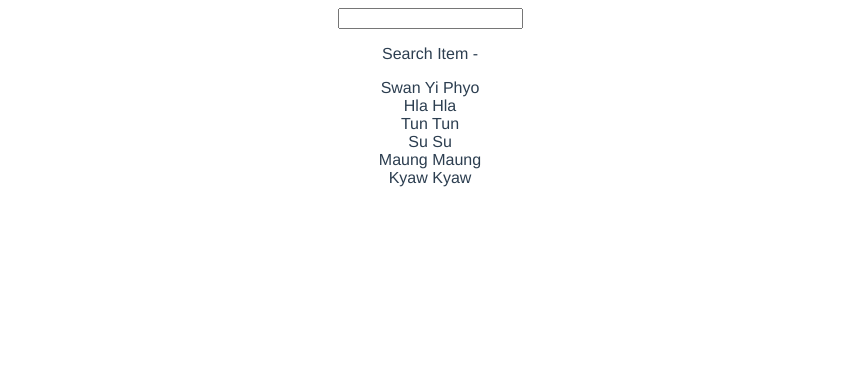
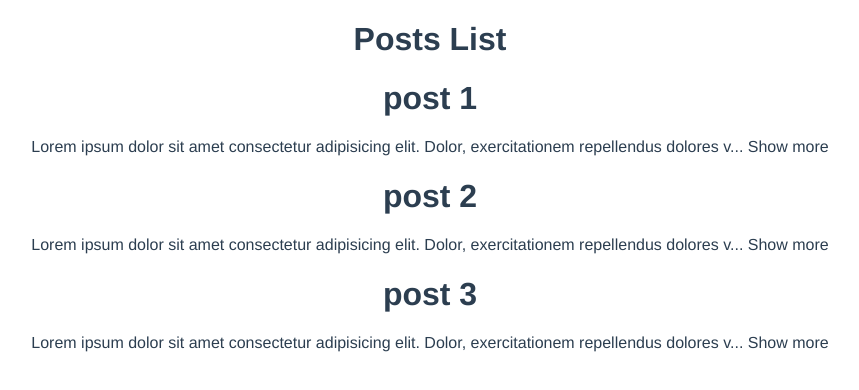
Before and after one commit to fisheeesh/Composition-Api, a Vue app: page / in a window 1280 px wide. Shown: the top 390 px of the page, without its empty margins (210-1069 px from the left). Built offline with nearby package versions, Linux system fonts and the light colour scheme.

Commit message:
props in  composition api

```diff
--- /dev/null
+++ b/src/components/PostsList.vue
@@ -0,0 +1,21 @@
+<template>
+  <h1>Posts List</h1>
+  <div v-for="post in posts" :key="post.id">
+    <SinglePost :post="post"></SinglePost>
+  </div>
+</template>
+
+<script>
+import SinglePost from './SinglePost'
+export default {
+  components: { SinglePost },
+  props: ['posts'],
+  setup(props){
+    console.log(props.posts[0].title)
+  }
+}
+</script>
+
+<style>
+
+</style>
--- /dev/null
+++ b/src/components/SinglePost.vue
@@ -0,0 +1,25 @@
+<template>
+  <h1>{{ post.title }}</h1>
+  <p>{{ isShow ? post.body : cutPostBody }} <span @click="isShow = !isShow">{{ isShow ? '' : 'Show more' }}</span></p>
+
+</template>
+
+<script>
+import { computed, ref } from 'vue';
+
+export default {
+    props : ['post'],
+    setup(props){
+        let isShow = ref(false)
+        let cutPostBody = computed(() => {
+            return props.post.body.substring(0, 100) + "..."
+        })
+
+        return { cutPostBody, isShow }
+    }
+}
+</script>
+
+<style>
+
+</style>
--- a/src/views/HomeView.vue
+++ b/src/views/HomeView.vue
@@ -1,39 +1,24 @@
 <template>
   <div class="home">
-    <!-- <h1>{{ name }}</h1> -->
-    <input type="text" v-model="search">
-    <p>Search Item - {{ search }}</p>
-    <div v-for="name in filteredNames" :key="name">
-      {{ name }}
-    </div>
+    <PostsList :posts="posts"></PostsList>
   </div>
 </template>
 
 <script>
-import { computed, ref } from 'vue';
+import PostsList from '../components/PostsList'
+import { ref } from 'vue';
+
 
 export default {
+  components: { PostsList },
   setup() {
-    // let name = computed(() => {
-    //   return "Swan Yi Phyo"
-    // })
-    let search = ref('')
-    let names = ref([
-      'Swan Yi Phyo',
-      'Hla Hla',
-      'Tun Tun',
-      'Su Su',
-      'Maung Maung',
-      'Kyaw Kyaw'
+    let posts = ref([
+      { id: 1, title: "post 1", body: "Lorem ipsum dolor sit amet consectetur adipisicing elit. Dolor, exercitationem repellendus dolores veritatis dicta cumque nam sunt ea sit, nesciunt, provident ratione amet a nulla iure adipisci dolore autem. Sint suscipit deserunt ratione iusto molestias dolores dignissimos alias. Temporibus soluta quam adipisci numquam voluptas ipsam, aut aspernatur ipsa unde impedit autem libero! Illo modi maxime ipsa libero? Non aut nihil nesciunt veniam sapiente, provident blanditiis possimus ducimus repudiandae et. Animi officia impedit repudiandae rem soluta nesciunt tempora ipsam, ex aspernatur praesentium voluptatem facere, porro in quae possimus sit vel ducimus unde perspiciatis. Quis perferendis velit aperiam non explicabo, voluptate impedit tenetur porro. Nobis eaque quos voluptas, labore animi atque praesentium. Facere, fugiat? Et repellat fuga quibusdam iste vitae laboriosam facere nihil nesciunt? Voluptas magni, exercitationem atque, quidem officia dignissimos at commodi suscipit aperiam beatae quam quaerat est hic mollitia, quisquam repellendus sequi expedita autem? Commodi distinctio perspiciatis animi provident eligendi!" },
+      { id: 2, title: "post 2", body: "Lorem ipsum dolor sit amet consectetur adipisicing elit. Dolor, exercitationem repellendus dolores veritatis dicta cumque nam sunt ea sit, nesciunt, provident ratione amet a nulla iure adipisci dolore autem. Sint suscipit deserunt ratione iusto molestias dolores dignissimos alias. Temporibus soluta quam adipisci numquam voluptas ipsam, aut aspernatur ipsa unde impedit autem libero! Illo modi maxime ipsa libero? Non aut nihil nesciunt veniam sapiente, provident blanditiis possimus ducimus repudiandae et. Animi officia impedit repudiandae rem soluta nesciunt tempora ipsam, ex aspernatur praesentium voluptatem facere, porro in quae possimus sit vel ducimus unde perspiciatis. Quis perferendis velit aperiam non explicabo, voluptate impedit tenetur porro. Nobis eaque quos voluptas, labore animi atque praesentium. Facere, fugiat? Et repellat fuga quibusdam iste vitae laboriosam facere nihil nesciunt? Voluptas magni, exercitationem atque, quidem officia dignissimos at commodi suscipit aperiam beatae quam quaerat est hic mollitia, quisquam repellendus sequi expedita autem? Commodi distinctio perspiciatis animi provident eligendi!" },
+      { id: 3, title: "post 3", body: "Lorem ipsum dolor sit amet consectetur adipisicing elit. Dolor, exercitationem repellendus dolores veritatis dicta cumque nam sunt ea sit, nesciunt, provident ratione amet a nulla iure adipisci dolore autem. Sint suscipit deserunt ratione iusto molestias dolores dignissimos alias. Temporibus soluta quam adipisci numquam voluptas ipsam, aut aspernatur ipsa unde impedit autem libero! Illo modi maxime ipsa libero? Non aut nihil nesciunt veniam sapiente, provident blanditiis possimus ducimus repudiandae et. Animi officia impedit repudiandae rem soluta nesciunt tempora ipsam, ex aspernatur praesentium voluptatem facere, porro in quae possimus sit vel ducimus unde perspiciatis. Quis perferendis velit aperiam non explicabo, voluptate impedit tenetur porro. Nobis eaque quos voluptas, labore animi atque praesentium. Facere, fugiat? Et repellat fuga quibusdam iste vitae laboriosam facere nihil nesciunt? Voluptas magni, exercitationem atque, quidem officia dignissimos at commodi suscipit aperiam beatae quam quaerat est hic mollitia, quisquam repellendus sequi expedita autem? Commodi distinctio perspiciatis animi provident eligendi!" },
     ])
 
-    //computed property has to return
-    let filteredNames = computed(()=>{
-      return names.value.filter(name => name.includes(search.value))
-    })
-
-
-    return { names, search, filteredNames }
+    return { posts }
   }
 }
 </script>
```
